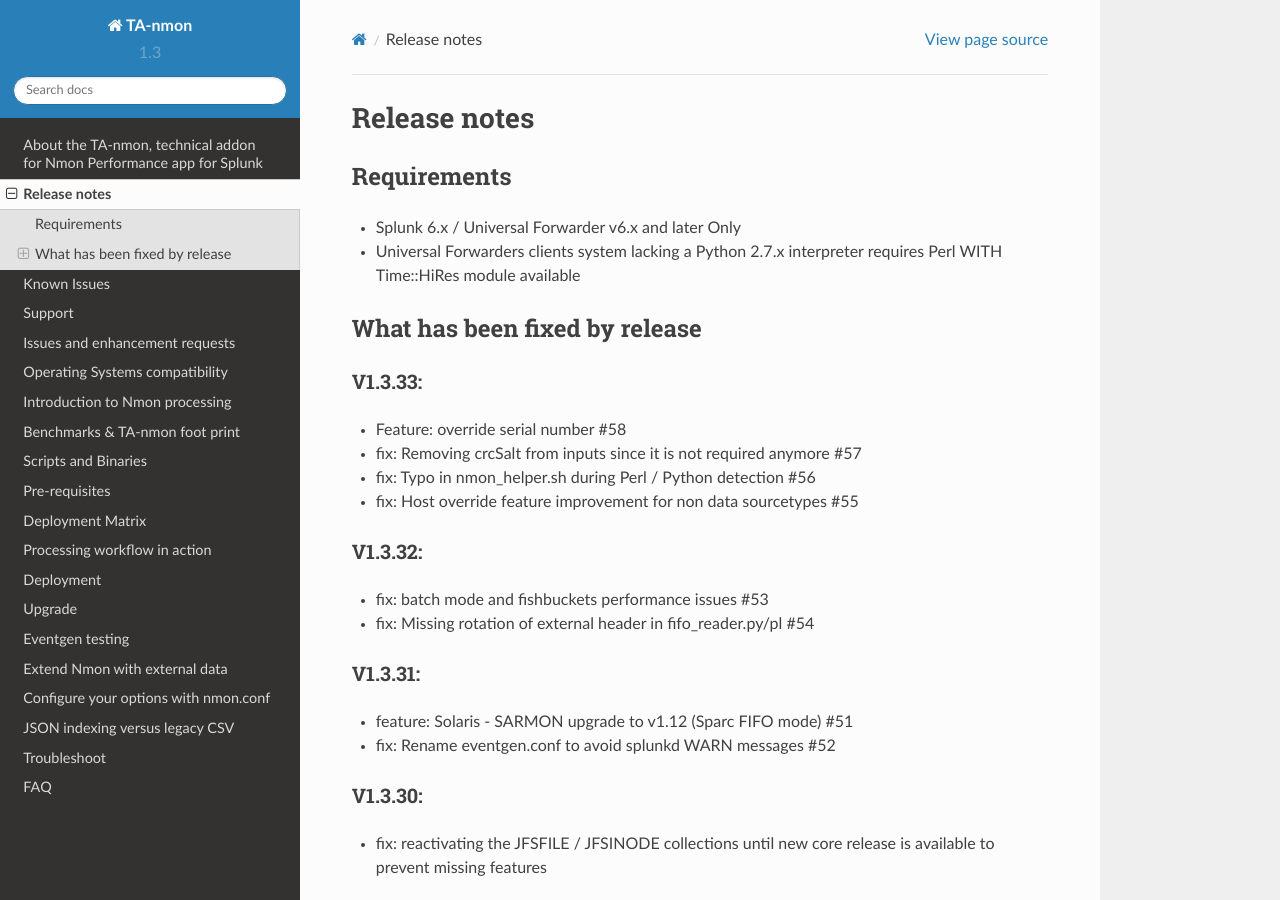
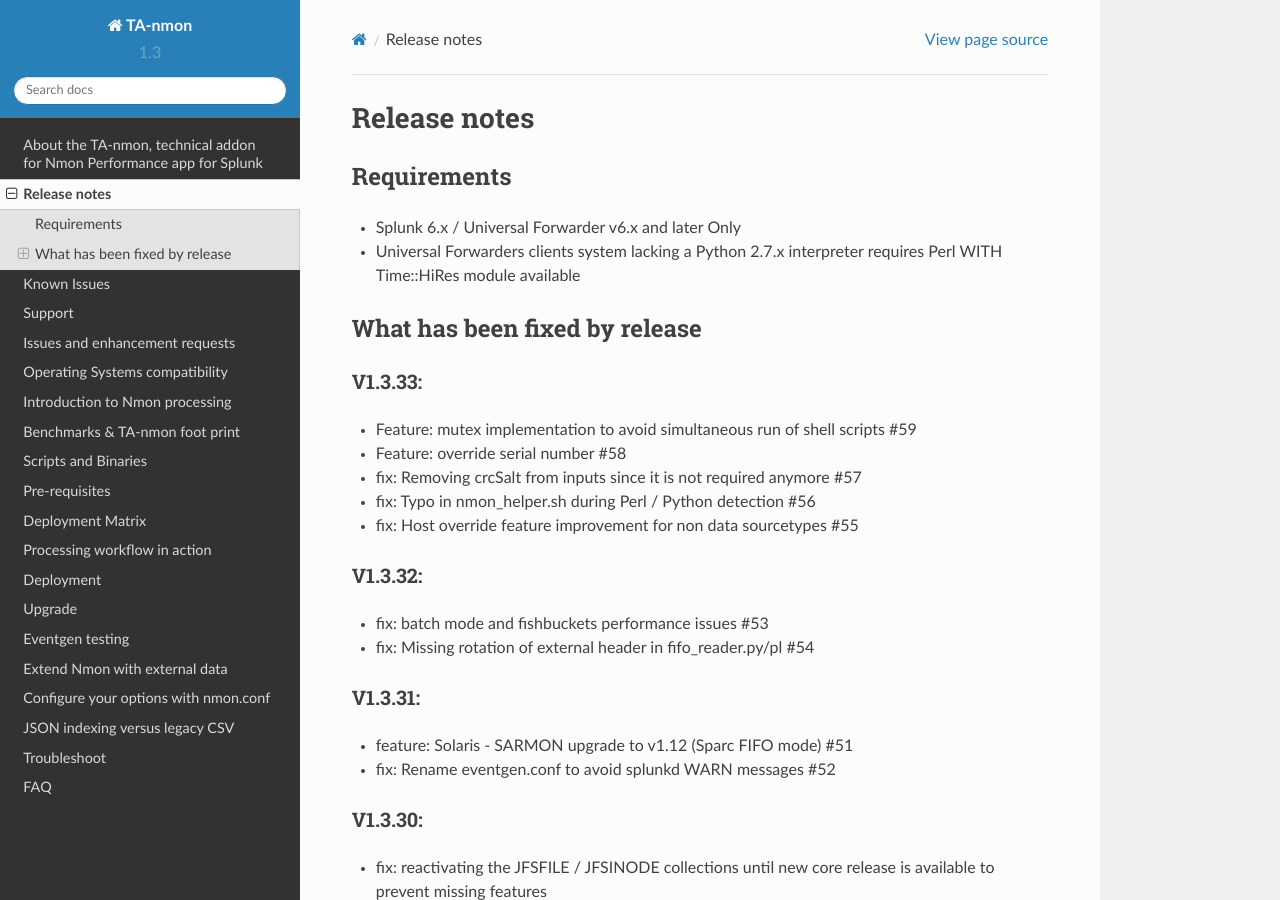
Before and after one commit to guilhemmarchand/TA-nmon, a Sphinx documentation site: the page built from docs/releasenotes.rst, in a window 1280 px wide and 900 px high. Built offline with Sphinx 7.4.7 and the Read the Docs theme 2.0.0, drawn with Linux system fonts in a browser that asks for light colours.

Commit message:
release notes

```diff
--- a/docs/releasenotes.rst
+++ b/docs/releasenotes.rst
@@ -18,6 +18,7 @@
 V1.3.33:
 ========
 
+- Feature: mutex implementation to avoid simultaneous run of shell scripts #59
 - Feature: override serial number #58
 - fix: Removing crcSalt from inputs since it is not required anymore #57
 - fix: Typo in nmon_helper.sh during Perl / Python detection #56
```
